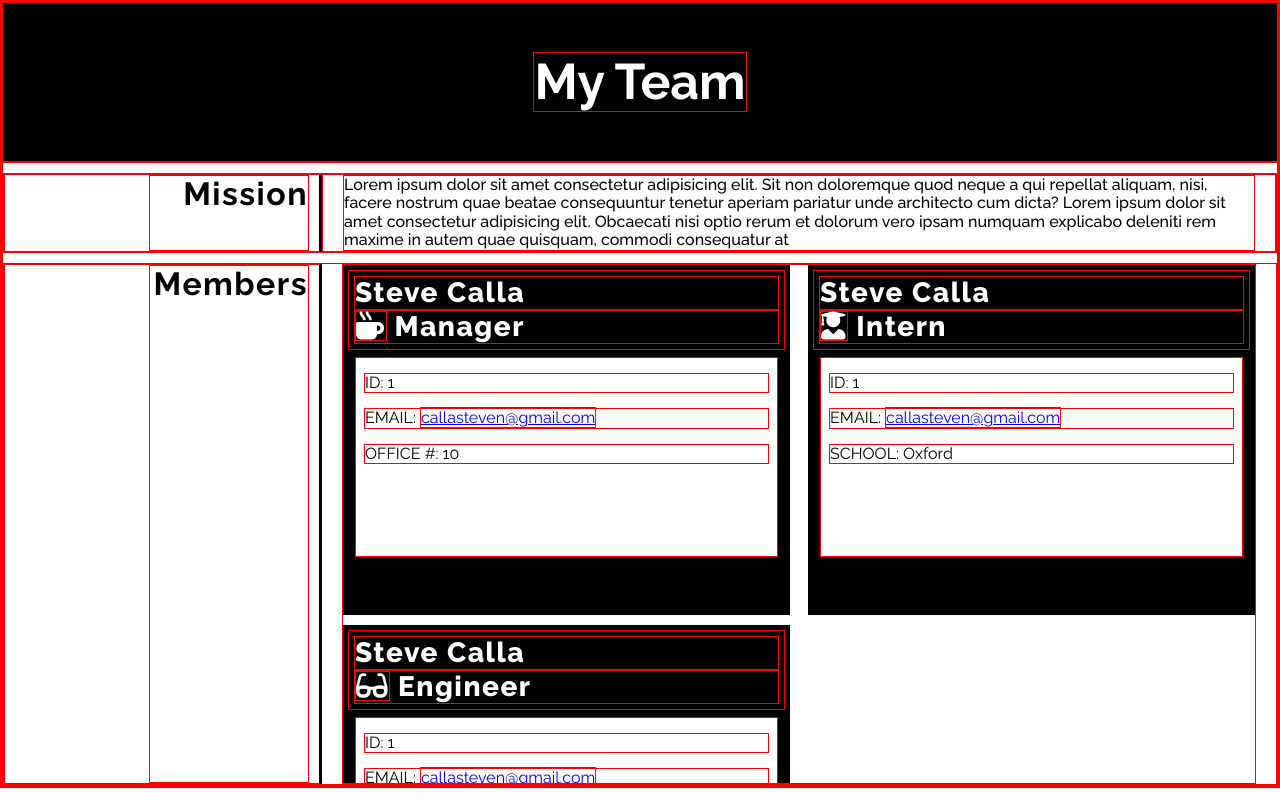
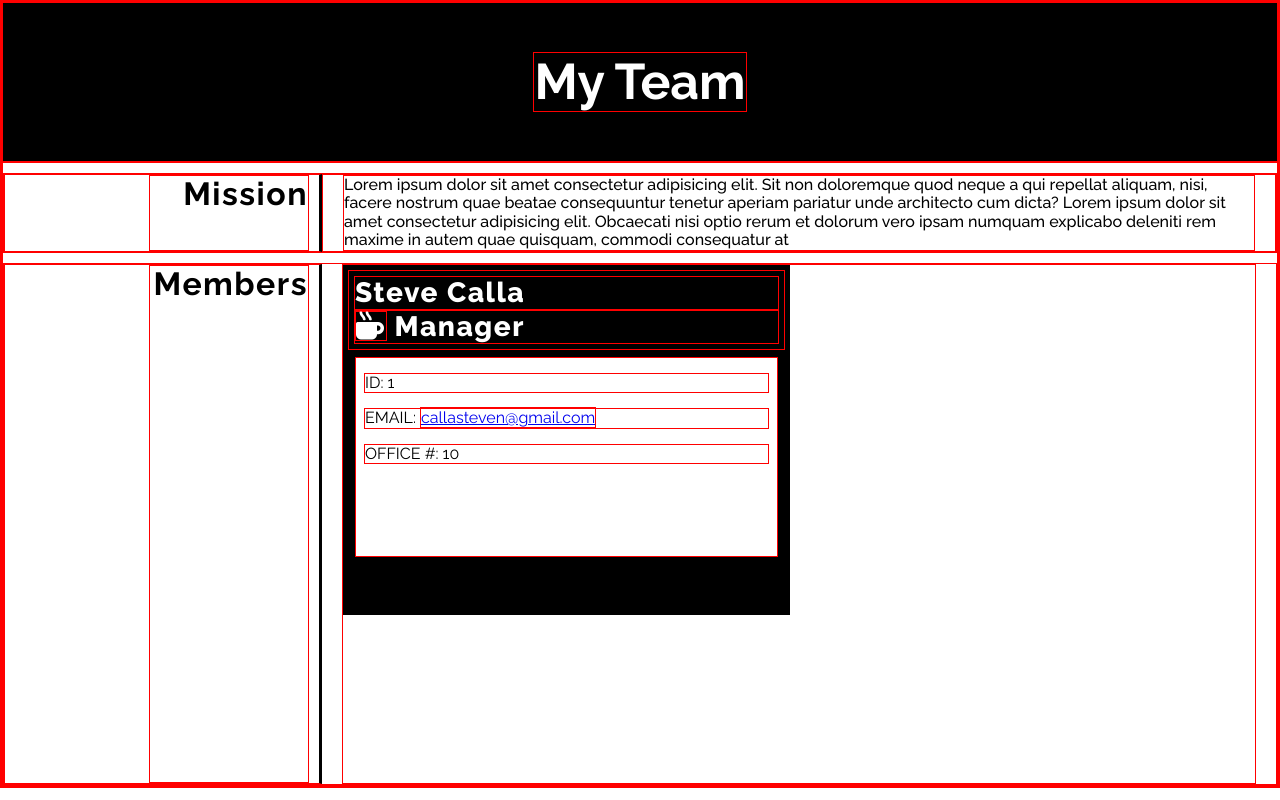
Before and after one commit to stevecalla/file-mover-edx, a website: page index-draft.html in a window 1280 px wide. Drawn offline with nearby package versions, Linux system fonts and the light colour scheme; a web font is replaced by a local one.

Commit message:
Unknown changes

```diff
--- a/index-draft.html
+++ b/index-draft.html
@@ -71,32 +71,6 @@
             <p class="list-items hide">SCHOOL: undefined</p>
           </div>
         </div>
-        <div class="employee">
-          <div class="titles">
-            <p>Steve Calla</p>
-            <p><i class="fas fa-user-graduate"></i> Intern</p>
-          </div>
-          <div class="employee-details">
-            <p class="list-items">ID: 1</p>
-            <p class="list-items">EMAIL: <a href="mailto:callasteven@gmail.com">callasteven@gmail.com</a></p>
-            <p class="list-items hide">OFFICE #: undefined</p>
-            <p class="list-items hide">GITHUB: <a href="https://github.com/undefined" target="_blank" tile="Github">undefined</a></p>
-            <p class="list-items ">SCHOOL: Oxford</p>
-          </div>
-        </div>
-        <div class="employee">
-          <div class="titles">
-            <p>Steve Calla</p>
-            <p><i class="fas fa-glasses"></i> Engineer</p>
-          </div>
-          <div class="employee-details">
-            <p class="list-items">ID: 1</p>
-            <p class="list-items">EMAIL: <a href="mailto:callasteven@gmail.com">callasteven@gmail.com</a></p>
-            <p class="list-items hide">OFFICE #: undefined</p>
-            <p class="list-items ">GITHUB: <a href="https://github.com/stevecalla" target="_blank" tile="Github">stevecalla</a></p>
-            <p class="list-items hide">SCHOOL: undefined</p>
-          </div>
-        </div>
         </article>
       </section>
     </main>
```
Also changed, not shown: dist/js/app.js.
